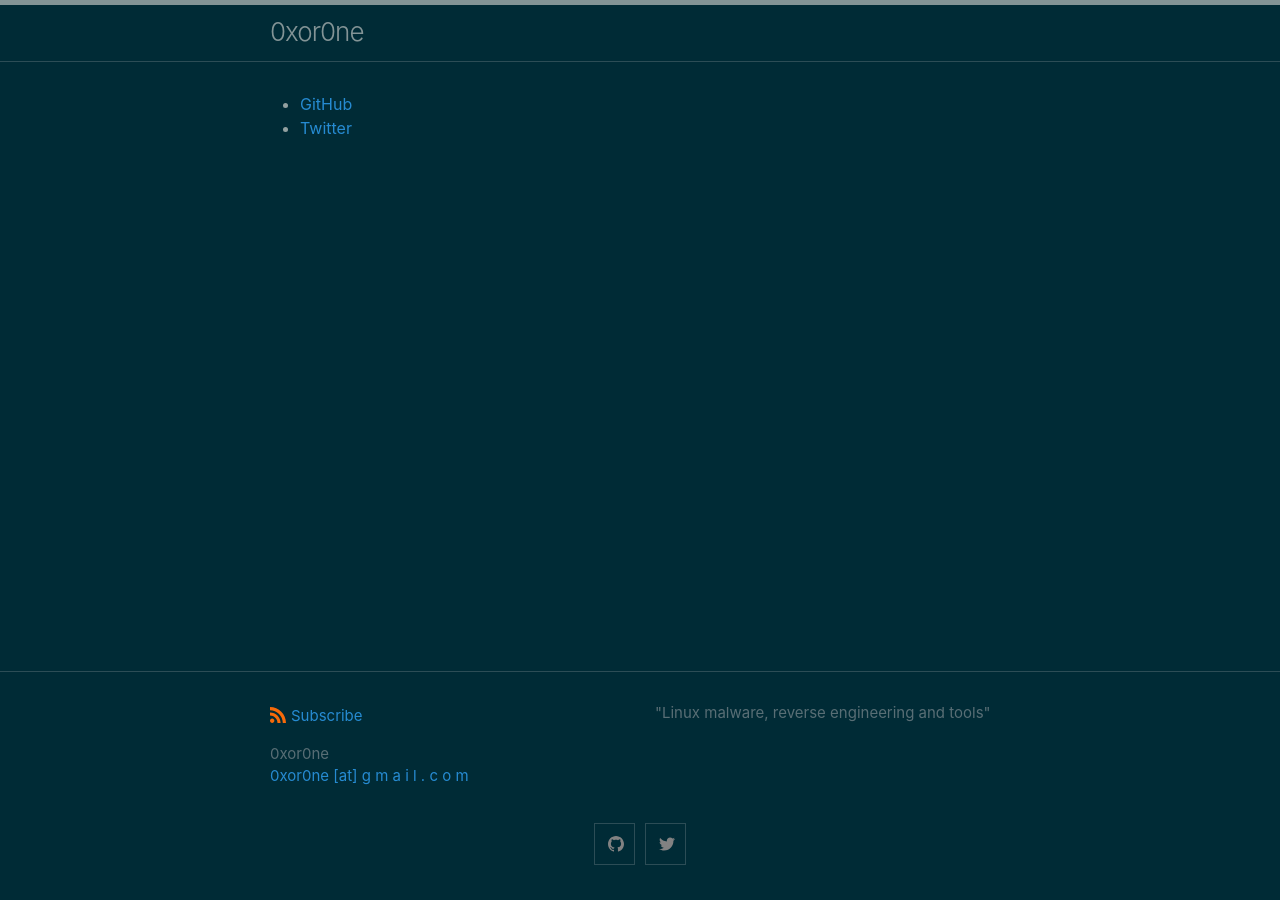
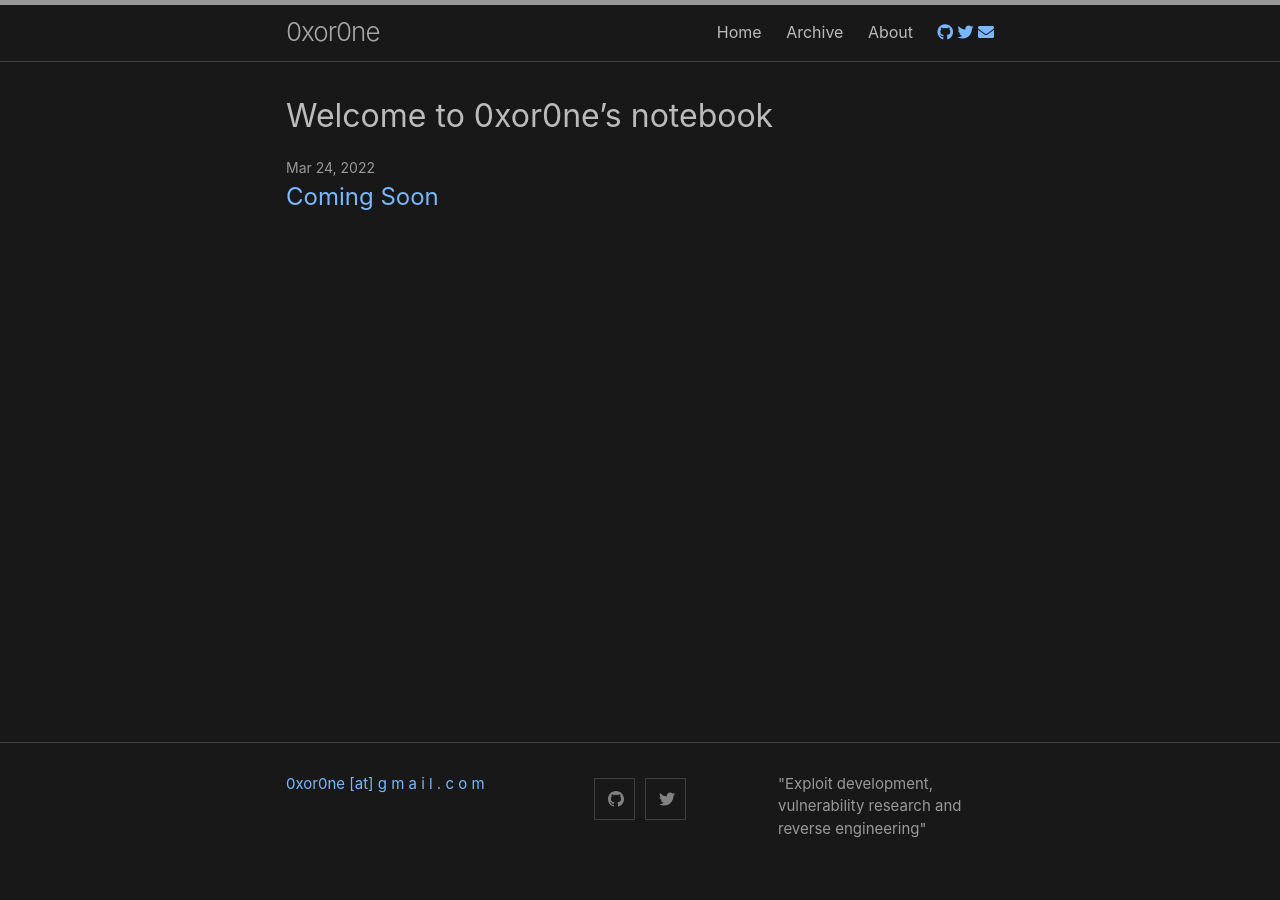
Before and after one commit to 0xor0ne/0xor0ne.github.io, a Jekyll site: the page built from index.md, in a window 1280 px wide. Built offline with Jekyll 4.4.1, drawn with Linux system fonts in a browser that asks for light colours; nearby versions of some CDN libraries; our own code applies the rules of GitHub Pages for plain Markdown files.

```diff
--- a/_config.yml
+++ b/_config.yml
@@ -23,8 +23,8 @@ author:
   name: 0xor0ne
   email: "0xor0ne [at] g m a i l . c o m"
 description: >- # this means to ignore newlines until "baseurl:"
-  "Linux malware, reverse engineering and tools"
-baseurl: "" # the subpath of your site, e.g. /blog
+  "Exploit development, vulnerability research and reverse engineering"
+github_username: 0xor0ne
 url: "https://0xor0ne.github.io/" # the base hostname & protocol for your site
 
 # Build settings
@@ -32,8 +32,18 @@ theme: minima
 # plugins:
 #   - jekyll-feed
 
+titles_from_headings:
+  strip_title: true
+
+defaults:
+-
+  scope:
+          path: "Posts"
+  values:
+          category: "post"
+
 minima:
-  skin: solarized-dark
+  skin: dark
   social_links:
     twitter: 0xor0ne
     github: 0xor0ne
--- a/_includes/footer.html
+++ b/_includes/footer.html
@@ -5,32 +5,22 @@
 
     <div class="footer-col-wrapper">
       <div class="footer-col">
-        <p class="feed-subscribe">
-          <a href="{{ 'feed.xml' | relative_url }}">
-            <svg class="svg-icon orange">
-              <use xlink:href="{{ 'assets/minima-social-icons.svg#rss' | relative_url }}"></use>
-            </svg><span>Subscribe</span>
-          </a>
-        </p>
       {%- if site.author %}
         <ul class="contact-list">
-          {% if site.author.name -%}
-            <li class="p-name">{{ site.author.name | escape }}</li>
-          {% endif -%}
           {% if site.author.email -%}
             <li><a class="u-email" href="mailto:{{ site.author.email }}">{{ site.author.email }}</a></li>
           {%- endif %}
         </ul>
       {%- endif %}
       </div>
+    <div class="footer-col">
+      {%- include social.html -%}
+    </div>
       <div class="footer-col">
         <p>{{ site.description | escape }}</p>
       </div>
     </div>
 
-    <div class="social-links">
-      {%- include social.html -%}
-    </div>
 
   </div>
 
--- a/_includes/head.html
+++ b/_includes/head.html
@@ -5,7 +5,8 @@
   <meta name="google-site-verification" content="yma-Lm2nHQOfacORdwambBm7kua6QLxLdKmdnwC3GIs" />
   {%- seo -%}
   <link rel="stylesheet" href="{{ "/assets/css/style.css" | relative_url }}">
-  {%- feed_meta -%}
+  <link rel="stylesheet" href="https://fonts.googleapis.com/css?family=Roboto|Source+Code+Pro">
+  <link rel="stylesheet" href="https://use.fontawesome.com/releases/v5.0.7/css/all.css">
   {%- if jekyll.environment == 'production' and site.google_analytics -%}
     {%- include google-analytics.html -%}
   {%- endif -%}
--- a/_includes/header.html
+++ b/_includes/header.html
@@ -6,7 +6,6 @@
     {%- assign titles_size = site.pages | map: 'title' | join: '' | size -%}
     <a class="site-title" rel="author" href="{{ "/" | relative_url }}">{{ site.title | escape }}</a>
 
-    {%- if titles_size > 0 -%}
       <nav class="site-nav">
         <input type="checkbox" id="nav-trigger" class="nav-trigger" />
         <label for="nav-trigger">
@@ -18,14 +17,18 @@
         </label>
 
         <div class="trigger">
-          {%- for path in page_paths -%}
-            {%- assign my_page = site.pages | where: "path", path | first -%}
-            {%- if my_page.title -%}
-            <a class="page-link" href="{{ my_page.url | relative_url }}">{{ my_page.title | escape }}</a>
-            {%- endif -%}
-          {%- endfor -%}
+          {% for item in site.data.settings.menu %}
+            {% if item.url contains "http" %}
+              <a href="{{ item.url }}" class="page-link">{{ item.name }}</a>
+            {% else %}
+              <a href="{{ site.url }}{{ item.url }}" class="page-link">{{ item.name }}</a>
+            {% endif %}
+          {% endfor %}
+
+          {% for item in site.data.settings.social %}
+            <a href="{{ item.link }}" class="menu-link" target="_blank"><i class="{{ item.icon }}"></i></a>
+          {% endfor %}
         </div>
       </nav>
-    {%- endif -%}
   </div>
 </header>
--- /dev/null
+++ b/_includes/posts-table.html
@@ -0,0 +1,6 @@
+{% assign sorted-posts = site.posts | sort: 'post_date' | reverse %}
+{% for post in sorted-posts %}
+  <li>
+    {{ post.post_date | date_to_string }}: <a href="{{ site.url }}/{{ post.url }}">{{ post.title }}</a>
+  </li>
+{%- endfor -%}
--- a/_layouts/home.html
+++ b/_layouts/home.html
@@ -10,11 +10,7 @@ layout: default
   {{ content }}
 
 
-  {% if site.paginate %}
-    {% assign posts = paginator.posts %}
-  {% else %}
-    {% assign posts = site.posts %}
-  {% endif %}
+  {% assign posts = site.posts | sort: 'post_date' | reverse %}
 
 
   {%- if posts.size > 0 -%}
@@ -23,9 +19,9 @@ layout: default
     {%- endif -%}
     <ul class="post-list">
       {%- assign date_format = site.minima.date_format | default: "%b %-d, %Y" -%}
-      {%- for post in posts -%}
+      {%- for post in posts limit:4 -%}
       <li>
-        <span class="post-meta">{{ post.date | date: date_format }}</span>
+        <span class="post-meta">{{ post.post_date | date: date_format }}</span>
         <h3>
           <a class="post-link" href="{{ post.url | relative_url }}">
             {{ post.title | escape }}
--- /dev/null
+++ b/_posts/2022-03-23-coming-soon.md
@@ -0,0 +1,11 @@
+---
+title: Coming Soon
+post_date: 2022-03-24
+layout: default
+---
+
+{% comment %}
+Optional comments
+{% endcomment %}
+
+# Coming Soon
--- a/_sass/minima/custom-variables.scss
+++ b/_sass/minima/custom-variables.scss
@@ -1 +1,2 @@
 // Placeholder to allow overriding predefined variables smoothly.
+$content-width:    60%;
--- /dev/null
+++ b/index.md
@@ -0,0 +1,8 @@
+---
+# Feel free to add content and custom Front Matter to this file.
+# To modify the layout, see https://jekyllrb.com/docs/themes/#overriding-theme-defaults
+
+layout: home
+---
+
+# Welcome to 0xor0ne's notebook
```
Also changed, not shown: _data/settings.yml (added, +24 -0 lines), _layouts/posts-home.html (added, +10 -0 lines), about.md (added, +11 -0 lines), posts.md (added, +4 -0 lines), Gemfile.lock.
